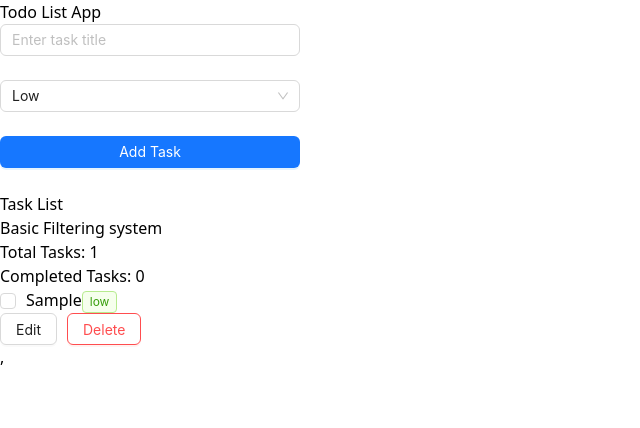
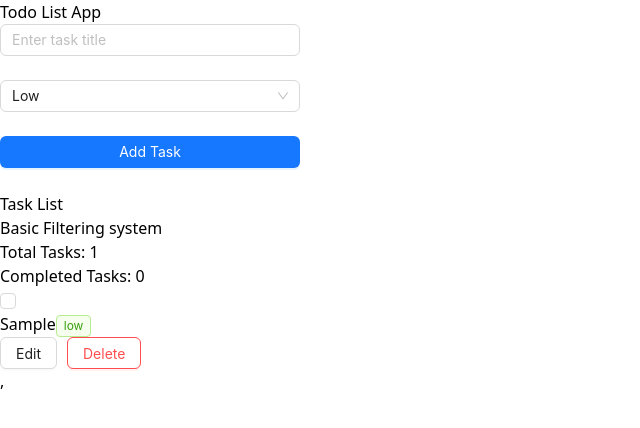
Before and after one commit to Nahiduzzamann/todo-list-app, a React (Vite) app: page / in a window 1280 px wide. Both pictures are taken after typing "Sample" into the empty fields and a click on the button "Add Task". Shown: the top 428 px of the page, without its empty margins (0-640 px from the left). Built offline with nearby package versions, Linux system fonts and the light colour scheme.

Commit message:
update basic style

```diff
--- a/src/components/TaskForm.jsx
+++ b/src/components/TaskForm.jsx
@@ -19,10 +19,10 @@ const TaskForm = () => {
   };
 
   return (
-    <div className="bg-gray-200 py-3 md:py-6 rounded-lg flex flex-col items-center my-6 mx-2">
+    <div className="bg-gray-200 py-3 md:py-6 rounded-lg flex flex-col items-center my-6 mx-2 px-2">
       <Form form={form} layout="vertical" onFinish={onFinish} style={{ maxWidth: '300px', width: '100%' }}>
         <Form.Item name="title" rules={[{ required: true, message: 'Please enter task title' }]}>
-          <Input placeholder="Enter task title" />
+          <Input maxLength={100} placeholder="Enter task title" />
         </Form.Item>
         <Form.Item name="priority" initialValue="low">
           <Select style={{ width: '100%' }} onChange={value => setPriority(value)}>
--- a/src/components/TaskItem.jsx
+++ b/src/components/TaskItem.jsx
@@ -47,22 +47,31 @@ const TaskItem = ({ task }) => {
     <div
       className={` ${
         task.completed ? "bg-gray-100" : "bg-blue-100"
-      } mb-2 flex justify-between items-center px-4 py-2 rounded`}
+      } mb-2 md:flex justify-between items-center px-4 py-2 rounded`}
     >
+      <div className="max-w-[500px] flex items-center gap-2">
         <div>
           {task.completed ? (
             <Tooltip placement="topRight" title="Task Completed">
-            <Checkbox checked={task.completed} onChange={handleToggleStatus} />
+              <Checkbox
+                checked={task.completed}
+                onChange={handleToggleStatus}
+              />
             </Tooltip>
           ) : (
             <Tooltip placement="topRight" title="Mark as Done!">
-            <Checkbox checked={task.completed} onChange={handleToggleStatus} />
+              <Checkbox
+                checked={task.completed}
+                onChange={handleToggleStatus}
+              />
             </Tooltip>
           )}
+        </div>
 
+       <div>
        <span
           style={{
-            marginLeft: "10px",
+
             textDecoration: task.completed ? "line-through" : "none",
             color: task.completed ? "#131313" : "#000000",
           }}
@@ -91,7 +100,8 @@ const TaskItem = ({ task }) => {
           </span>
         )}
        </div>
-      <div>
+      </div>
+      <div className="my-2 md:my-0 flex justify-end md:block">
         {task.completed || (
           <Button className="border border-blue-500" onClick={handleEditTask}>
             Edit
@@ -117,6 +127,7 @@ const TaskItem = ({ task }) => {
         <Form layout="vertical">
           <Form.Item label="Task Title">
             <Input
+              maxLength={100}
               name="title"
               value={editedTask.title}
               onChange={handleChange}
```
Lines whose indentation alone changed are shown as unchanged.
